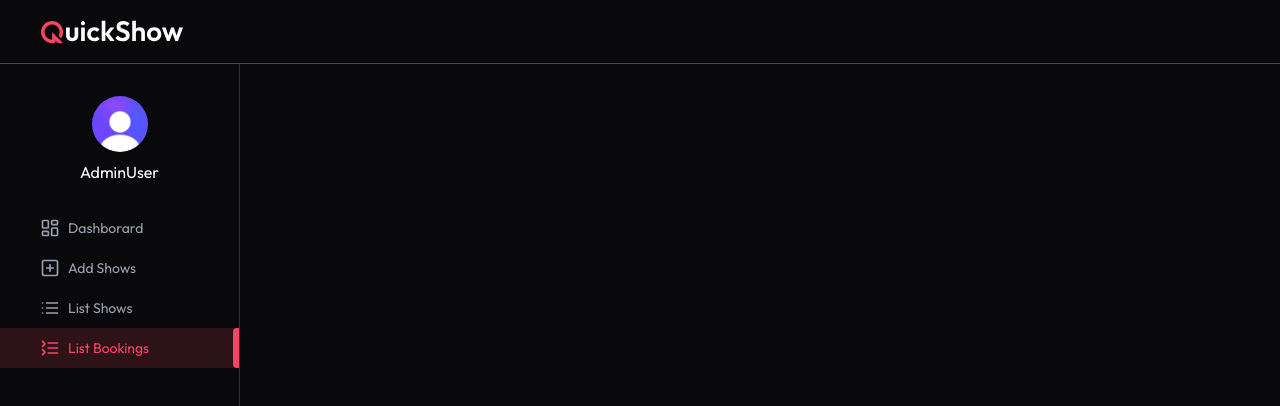
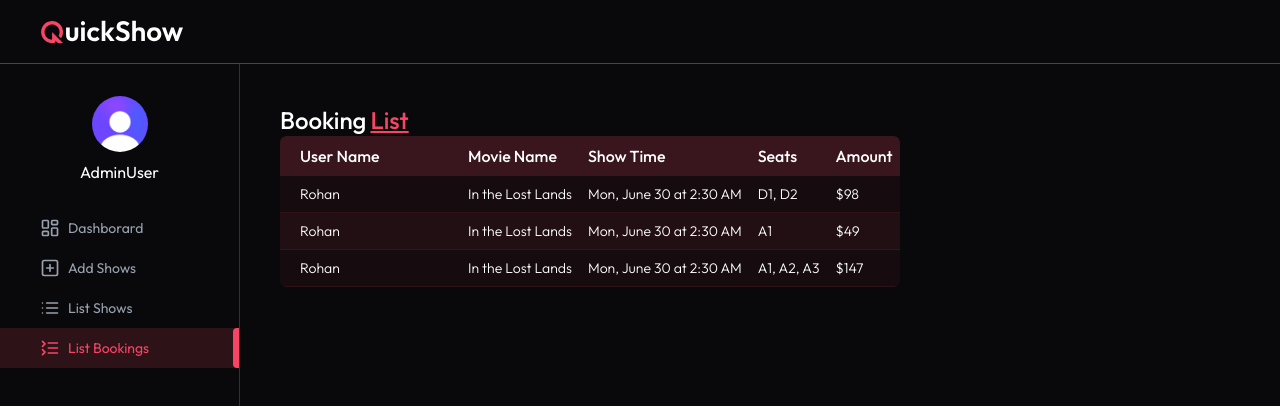
Before and after one commit to ROHANTHAKUR2004/QuickShow, a React (Vite) app in the folder frontend/: page /admin/list-bookings in a window 1280 px wide. Shown: the top 406 px of the page. Built offline with nearby package versions, Linux system fonts and the light colour scheme.

Commit message:
added admin pages

```diff
--- a/frontend/src/assets/assets.js
+++ b/frontend/src/assets/assets.js
@@ -293,7 +293,7 @@
 export const dummyBookingData = [
     {
         "_id": "68396334fb83252d82e17295",
-        "user": { "name": "GreatStack", },
+        "user": { "name": "Rohan", },
         "show": {
             _id: "68352363e96d99513e4221a4",
             movie: dummyShowsData[0],
@@ -306,7 +306,7 @@
     },
     {
         "_id": "68396334fb83252d82e17295",
-        "user": { "name": "GreatStack", },
+        "user": { "name": "Rohan", },
         "show": {
             _id: "68352363e96d99513e4221a4",
             movie: dummyShowsData[0],
@@ -319,7 +319,7 @@
     },
     {
         "_id": "68396334fb83252d82e17295",
-        "user": { "name": "GreatStack", },
+        "user": { "name": "Rohan", },
         "show": {
             _id: "68352363e96d99513e4221a4",
             movie: dummyShowsData[0],
--- a/frontend/src/pages/admin/ListBookings.jsx
+++ b/frontend/src/pages/admin/ListBookings.jsx
@@ -1,11 +1,64 @@
-import React from 'react'
+import React, { useEffect, useState } from 'react'
+import Loading from '../../components/Loading';
+import { dummyBookingData } from '../../assets/assets';
+import Tilte from '../../components/admin/Tilte';
+import { dateFormat } from '../../lib/Dateformat';
 
 const ListBookings = () => {
-  return (
-    <div>
 
-    </div>
-  )
+   const currency = import.meta.env.VITE_CURRENCY
+
+     const [bookings, setbookings] = useState([]);
+     const [loading, setLoading] = useState(true);
+
+     const getallbookings = async () => {
+        setbookings(dummyBookingData);
+        setLoading(false);
+     }
+
+     useEffect(() => {
+          getallbookings();
+     }, []);
+
+  return !loading ? (
+
+    <>
+    <Tilte text1="Booking" text2="List"/>
+      <div className='w-full border-collapse rounded-md overflow-hidden text-nowrap'>
+        <table className='w-full border-collapse rounded-md overflow-hidden text-nowrap'>
+               <thead>
+                  <tr className='bg-primary/20 text-left text-white'>
+                  <th className='p-2 font-medium pl-5'>User Name</th>
+                  <th className='p-2 font-medium '>Movie Name</th>
+                  <th className='p-2 font-medium '>Show Time</th>
+                  <th className='p-2 font-medium '>Seats</th>
+                  <th className='p-2 font-medium '>Amount</th>
+               </tr>
+               </thead>
+
+                <tbody className='text-sm font-light'>
+                             {bookings.map((item, index) => (
+                               <tr
+                                key={index}
+                                className='border-b border-primary/10 bg-primary/5 even:bg-primary/10'
+                               >
+                                   <td className='p-2 min-w-45 pl-5'>{item.user.name}</td>
+                                    <td className='p-2 '>{item.show.movie.title}</td>
+                                   <td className='p-2 '>{dateFormat(item.show.showDateTime)}</td>
+                                   <td className='p-2 '>{Object.keys(item.bookedSeats).map(seat => item.bookedSeats[seat]).join(", ")}</td>
+                                   <td className='p-2 '>{currency}{item.amount}</td>
+                               </tr>
+                             ))}
+                           </tbody>
+
+
+
+        </table>
+      </div>
+    </>
+  ) :
+    <Loading/>
+
 }
 
 export default ListBookings
--- a/frontend/src/pages/admin/ListShows.jsx
+++ b/frontend/src/pages/admin/ListShows.jsx
@@ -1,10 +1,85 @@
-import React from 'react'
+import React, { useEffect, useState } from 'react'
+import { dummyShowsData } from '../../assets/assets';
+import Loading from '../../components/Loading';
+import Tilte from '../../components/admin/Tilte';
+import { dateFormat } from '../../lib/Dateformat';
 
 const ListShows = () => {
-  return (
-    <div>
 
-    </div>
+   const currency = import.meta.env.VITE_CURRENCY
+
+   const [shows, setshows] = useState([]);
+   const [loading, setLoading] = useState(true);
+
+   const getshowdata = async () => {
+    try {
+
+      setshows([
+        {
+          movie : dummyShowsData[0],
+          showDateTime : "2025-06-30T02:30:00.000Z",
+          showPrice : 59,
+          occupiedSeats : {
+            A1 : "user_1",
+            B1 : "user_2",
+            C1 : "user_3"
+          }
+        }]);
+        setLoading(false);
+
+    } catch (error) {
+       console.log(error);
+    }
+   }
+
+   useEffect(() => {
+
+      getshowdata();
+
+   },[])
+
+
+  return !loading ? (
+
+    <>
+     <Tilte text1="List" text2="Shows"/>
+
+     <div className='max-w-4xl mt-6 overflow-x-auto'>
+
+      <table className='w-full border-collapse rounded-md overflow-hidden text-nowrap'>
+           <thead>
+               <tr className='bg-primary/20 text-left text-white'>
+                  <th className='p-2 font-medium pl-5'>Movie Name</th>
+                  <th className='p-2 font-medium '>Show Time</th>
+                  <th className='p-2 font-medium '>Total Bookings</th>
+                  <th className='p-2 font-medium '>Earnings</th>
+               </tr>
+           </thead>
+
+            <tbody className='text-sm font-light'>
+              {shows.map((show, index) => (
+                <tr
+                 key={index}
+                 className='border-b border-primary/10 bg-primary/5 even:bg-primary/10'
+                >
+                    <td className='p-2 min-w-45 pl-5'>{show.movie.title}</td>
+                    <td className='p-2 '>{dateFormat(show.showDateTime)}</td>
+                    <td className='p-2 '>{Object.keys(show.occupiedSeats).length}</td>
+                    <td className='p-2 '>{currency}{Object.keys(show.occupiedSeats).length * show.showPrice}</td>
+                </tr>
+              ))}
+            </tbody>
+
+
+
+      </table>
+
+
+     </div>
+
+    </>
+  ) : (
+    <Loading/>
   )
 }
 
```
